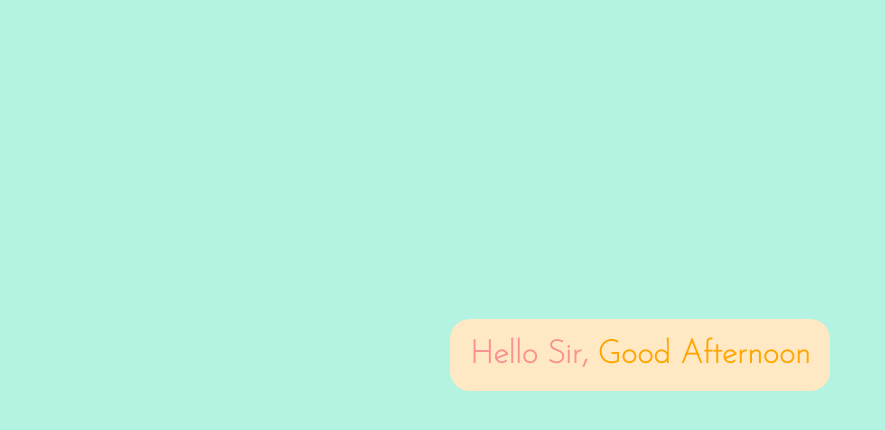
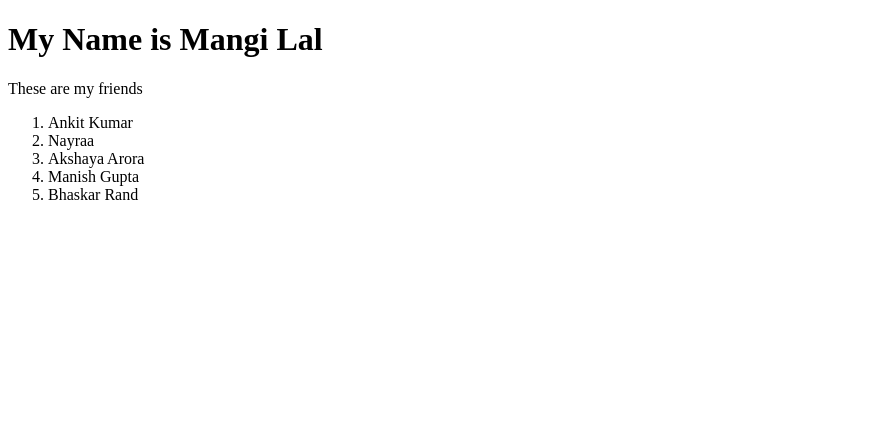
Before and after one commit to Mangi-Lal/React, a React (Create React App) app in the folder react_v1/: page / in a window 1280 px wide. Shown: the top 430 px of the page, without its empty margins (0-885 px from the left). Built offline with nearby package versions, Linux system fonts and the light colour scheme.

Commit message:
React Components

```diff
--- /dev/null
+++ b/react_v1/src/App.jsx
@@ -0,0 +1,16 @@
+import React from "react";
+import Heading from "./Heading";
+import Para from "./Para";
+import List from "./List";
+
+function app(){
+    return (
+        <>
+        <Heading/>
+        <Para/>
+        <List/>
+        </>
+    );
+}
+
+export default app;
--- /dev/null
+++ b/react_v1/src/Heading.jsx
@@ -0,0 +1,7 @@
+import React from "react";
+
+function heading(){
+    return <h1>My Name is Mangi Lal</h1>;
+}
+
+export default heading;
--- /dev/null
+++ b/react_v1/src/List.jsx
@@ -0,0 +1,15 @@
+import React from "react";
+
+function list(){
+    return (
+        <ol>
+            <li>Ankit Kumar</li>
+            <li>Nayraa</li>
+            <li>Akshaya Arora</li>
+            <li>Manish Gupta</li>
+            <li>Bhaskar Rand</li>
+        </ol>
+    );
+}
+
+export default list;
--- /dev/null
+++ b/react_v1/src/Para.jsx
@@ -0,0 +1,7 @@
+import React from "react";
+
+function Para(){
+    return <p>These are my friends</p>;
+}
+
+export default Para;
--- a/react_v1/src/index.js
+++ b/react_v1/src/index.js
@@ -1,27 +1,9 @@
 import React from "react";
 import ReactDOM from "react-dom";
-import './index.css';
-//new Date(year, month, day, hours, minute, second...)
-let currDate = new Date();
-let currTime = currDate.getHours();
-let greeting = '';
-const cssStyle = {};
-// conditional statements
-if(currTime>=1 && currTime<12){
-  greeting = 'Good Morning';
-  cssStyle.color = 'green'; // dynamically adding color to cssStyle object.
-}else if(currTime>=12 && currTime<19){
-  greeting = 'Good Afternoon';
-  cssStyle.color = 'orange';
-}else{
-  greeting = 'Good Night';
-  cssStyle.color = 'gray';
-}
+import App from "./App";
 ReactDOM.render(
   <>
-  <div>
-    <h1> Hello Sir, <span style={cssStyle}> {greeting} </span> </h1>
-  </div>
+    <App/>
   </>
-  ,document.getElementById("root")
+  ,document.getElementById('root')
 );
```
